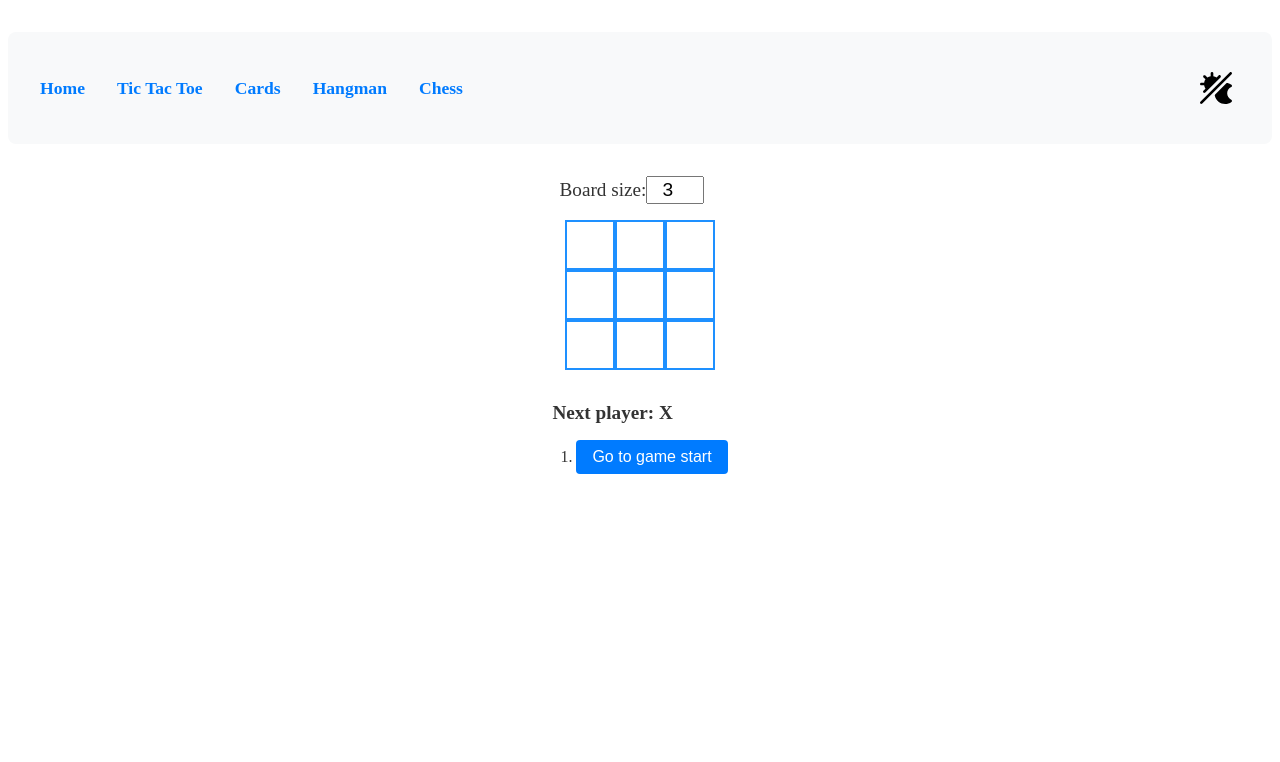
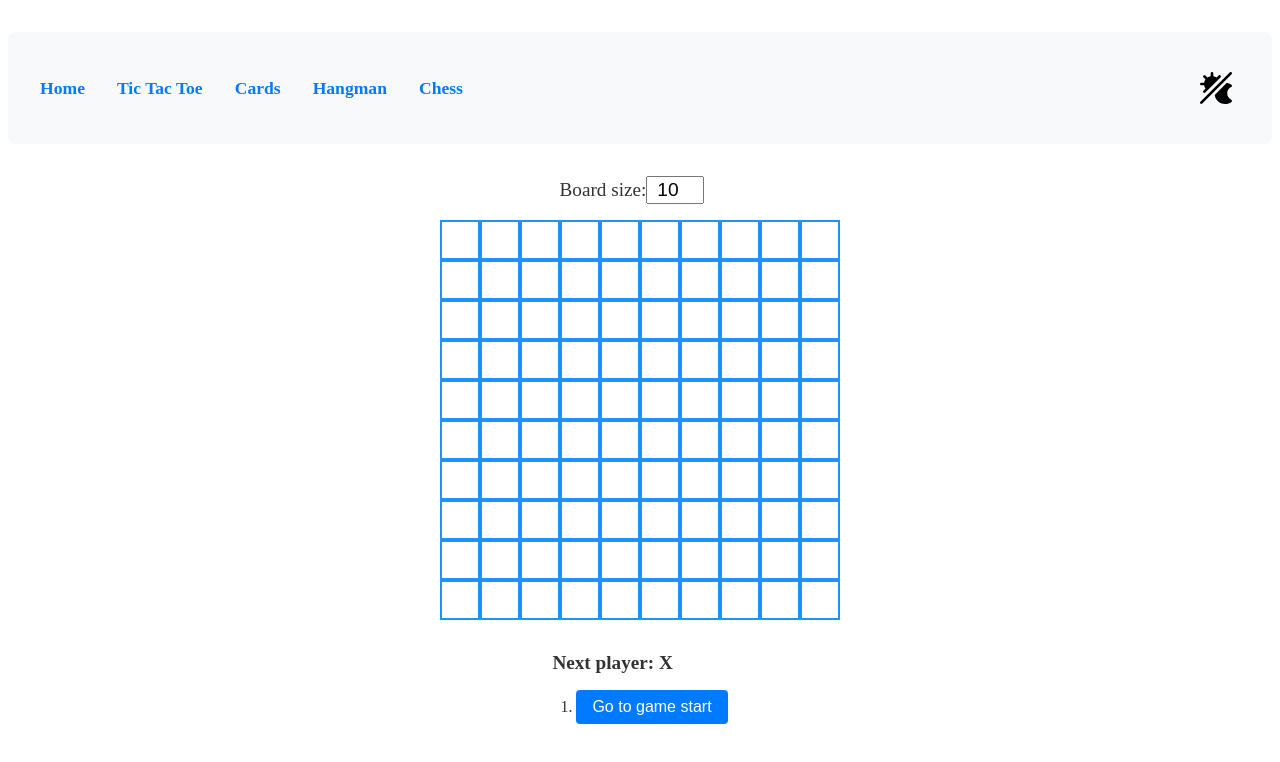
Before and after one commit to handbob/handbob.github.io, a React (Vite) app: page /tictactoe in a window 1280 px wide. Shown: the top 762 px of the page. Built offline with nearby package versions, Linux system fonts and the light colour scheme.

Commit message:
chagne project

```diff
--- a/src/components/games/TicTacToe.jsx
+++ b/src/components/games/TicTacToe.jsx
@@ -33,7 +33,7 @@ const Board = ({ squares, onClick, size }) => {
 };
 
 const TicTacToe = () => {
-  const [size, setSize] = useState(3);
+  const [size, setSize] = useState(10);
   const [history, setHistory] = useState([Array(size * size).fill(null)]);
   const [stepNumber, setStepNumber] = useState(0);
   const [xIsNext, setXIsNext] = useState(true);
@@ -87,8 +87,8 @@ const TicTacToe = () => {
           Board size:
           <input
             type="number"
-            min="3"
-            max="10"
+            min="5"
+            max="20"
             value={size}
             onChange={handleSizeChange}
           />
@@ -109,32 +109,40 @@ const calculateWinner = (squares, size) => {
   const lines = [];
 
   // Rows
-  for (let i = 0; i < size; i++) {
-    const row = [];
-    for (let j = 0; j < size; j++) {
-      row.push(i * size + j);
+  for (let row = 0; row < size; row++) {
+    for (let col = 0; col < size - 4; col++) {
+      const line = [];
+      for (let k = 0; k < 5; k++) {
+        line.push(row * size + col + k);
+      }
+      lines.push(line);
     }
-    lines.push(row);
   }
 
   // Columns
-  for (let i = 0; i < size; i++) {
-    const col = [];
-    for (let j = 0; j < size; j++) {
-      col.push(j * size + i);
+  for (let col = 0; col < size; col++) {
+    for (let row = 0; row < size - 4; row++) {
+      const line = [];
+      for (let k = 0; k < 5; k++) {
+        line.push((row + k) * size + col);
+      }
+      lines.push(line);
     }
-    lines.push(col);
   }
 
   // Diagonals
-  const diag1 = [];
-  const diag2 = [];
-  for (let i = 0; i < size; i++) {
-    diag1.push(i * size + i);
-    diag2.push(i * size + (size - i - 1));
+  for (let row = 0; row < size - 4; row++) {
+    for (let col = 0; col < size - 4; col++) {
+      const diag1 = [];
+      const diag2 = [];
+      for (let k = 0; k < 5; k++) {
+        diag1.push((row + k) * size + (col + k));
+        diag2.push((row + k) * size + (col + 4 - k));
+      }
+      lines.push(diag1);
+      lines.push(diag2);
+    }
   }
-  lines.push(diag1);
-  lines.push(diag2);
 
   for (let i = 0; i < lines.length; i++) {
     const [a, ...rest] = lines[i];
--- a/src/styles/games/tictactoe.css
+++ b/src/styles/games/tictactoe.css
@@ -34,11 +34,11 @@
   }
 
   .square {
-    width: 50px;
-    height: 50px;
+    width: 40px;
+    height: 40px;
     background-color: #fff;
     border: 2px solid #1e90ff;
-    font-size: 1.5rem;
+    font-size: 1.2rem;
     font-weight: bold;
     cursor: pointer;
     transition: background-color 0.3s ease;
```
Lines whose indentation alone changed are shown as unchanged.
